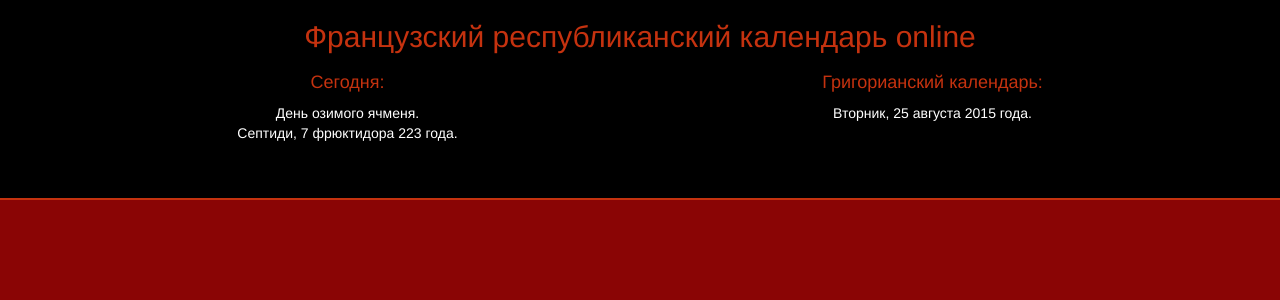
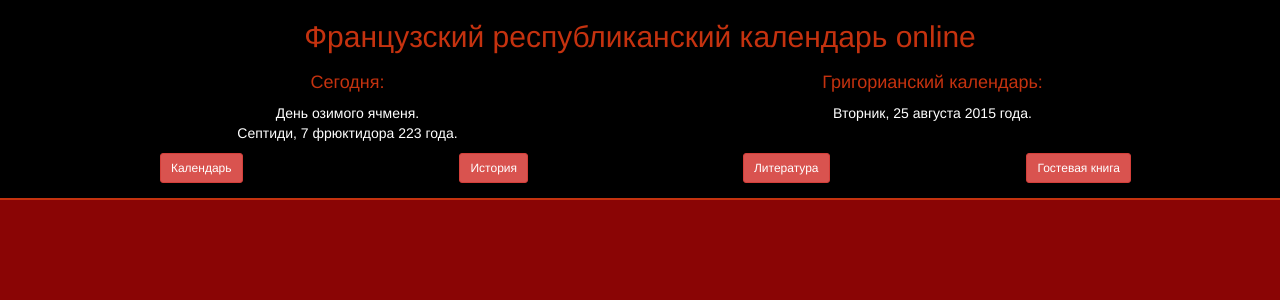
Before and after one commit to misty-morning/French-Republican-Calendar, a PHP site: page /base.html in a window 1280 px wide. Shown: the top 300 px of the page. Run offline with PHP 8.4, Linux system fonts and the light colour scheme; style sheets or scripts are compiled from the project's sources.

Commit message:
menu btns

```diff
--- a/base.html
+++ b/base.html
@@ -1 +1 @@
-<!DOCTYPE html><html><head><meta http-equiv="Content-Type" content="text/html; charset=utf-8"><link href="libs/bootstrap-3.3.2/css/bootstrap.min.css" rel="stylesheet" media="screen"><link rel="stylesheet" type="text/css" href="styles/base.css"><link rel="stylesheet" type="text/css" href="styles/common.css"></head><body><header><div class="container"><h2>Французский республиканский календарь online</h2><div class="row"><div class="col-md-6 col-sm-6 col-xs-6"><h4>Сегодня:</h4><p id="index--rev-calendar"></p></div><div class="col-md-6 col-sm-6 col-xs-6"><h4>Григорианский календарь:</h4><p id="index--common-calendar"></p></div></div></div></header></body><script type="text/javascript" src="libs/jquery-2.1.3.min.js"><script src="libs/bootstrap-3.3.2/js/bootstrap.min.js"></script><script type="text/javascript" src="js/calendar.js"></script><script type="text/javascript" src="js/base.js"></script></script></html>
+<!DOCTYPE html><html><head><meta http-equiv="Content-Type" content="text/html; charset=utf-8"><link href="libs/bootstrap-3.3.2/css/bootstrap.min.css" rel="stylesheet" media="screen"><link rel="stylesheet" type="text/css" href="styles/base.css"><link rel="stylesheet" type="text/css" href="styles/common.css"></head><body><header><div class="container"><h2>Французский республиканский календарь online</h2><div class="row"><div class="col-md-6 col-sm-6 col-xs-6"><h4>Сегодня:</h4><p id="index--rev-calendar"></p></div><div class="col-md-6 col-sm-6 col-xs-6"><h4>Григорианский календарь:</h4><p id="index--common-calendar"></p></div></div><div class="row header--menu"><div class="col-md-3 col-sm-3 col-xs-3"><a href="/" class="btn btn-sm btn-danger">Календарь</a></div><div class="col-md-3 col-sm-3 col-xs-3"><a href="#" class="btn btn-sm btn-danger">История</a></div><div class="col-md-3 col-sm-3 col-xs-3"><a href="#" class="btn btn-sm btn-danger">Литература</a></div><div class="col-md-3 col-sm-3 col-xs-3"><a href="#" class="btn btn-sm btn-danger">Гостевая книга</a></div></div></div></header></body><script type="text/javascript" src="libs/jquery-2.1.3.min.js"><script src="libs/bootstrap-3.3.2/js/bootstrap.min.js"></script><script type="text/javascript" src="js/calendar.js"></script><script type="text/javascript" src="js/base.js"></script></script></html>
--- a/styles/base.css
+++ b/styles/base.css
@@ -25,6 +25,7 @@ body {
 header {
   height: 200px;
   width: 100%;
+  position: relative;
   background-color: #000000;
   border-bottom: 2px #c5320f solid;
   text-align: center;
--- a/styles/base.less
+++ b/styles/base.less
@@ -25,6 +25,7 @@ body {
 header {
 	height: 200px;
 	width: 100%;
+	position: relative;
 	background-color: @backgroundClr;
 	border-bottom: 2px @headClr solid;
 	text-align: center;
@@ -35,3 +36,7 @@ h1, h2, h3, h4 {
 * {
 	color: @fontClr;
 }
+.header--menu {
+	// position: absolute;
+	// bottom: 0;
+}
```
Also changed, not shown: base.jade (+9 -1 lines), index.html (+1 -1 lines).
